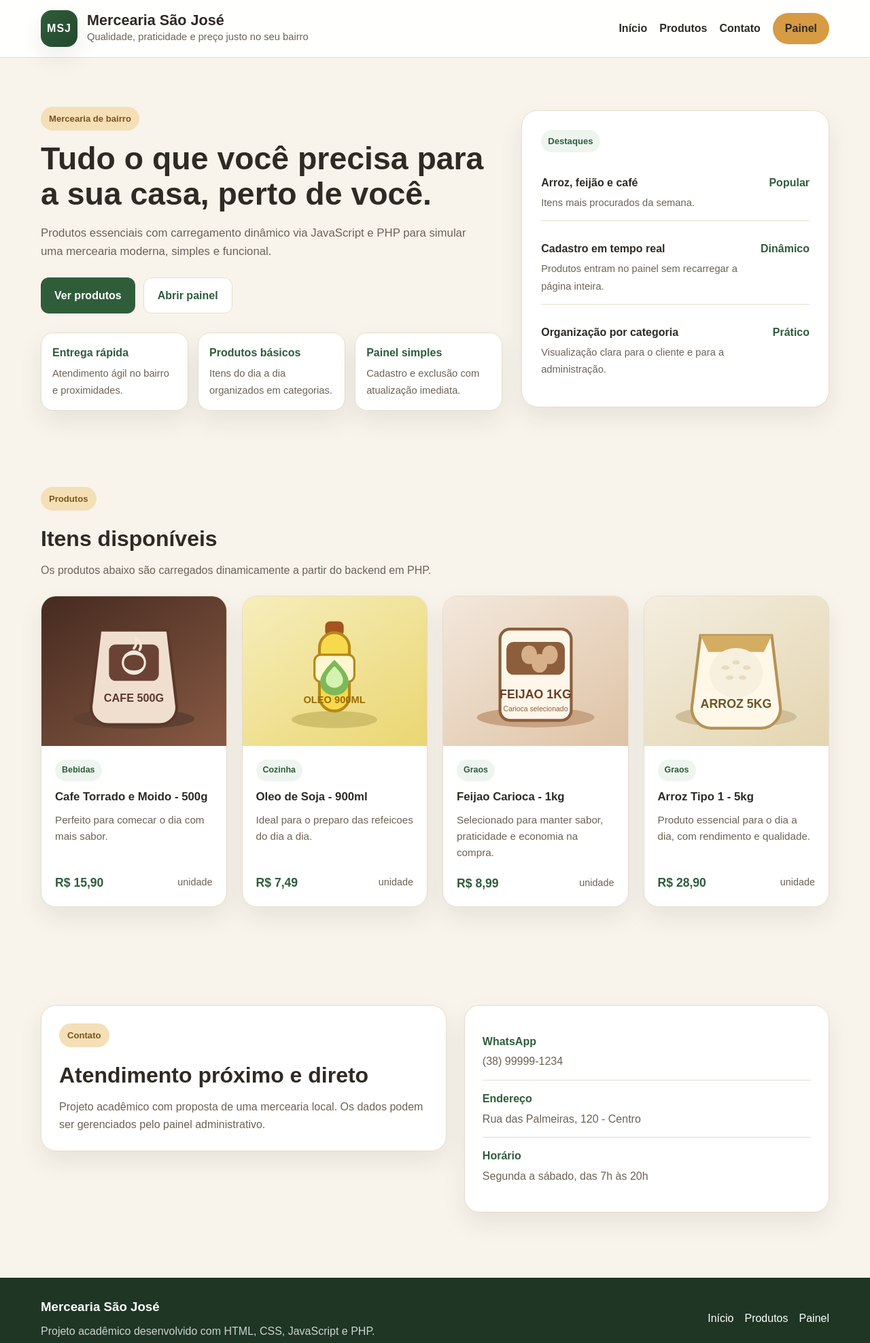
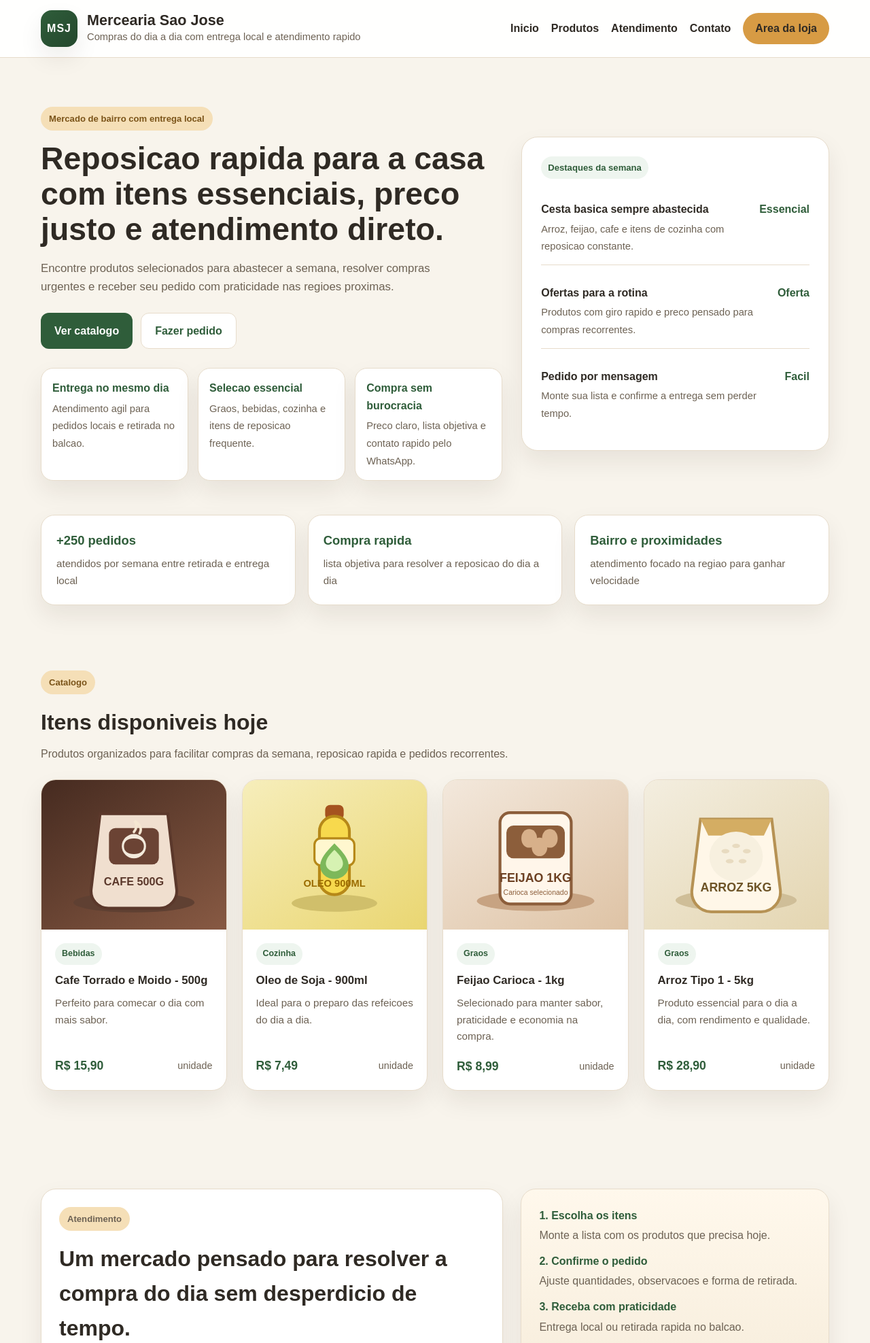
Before and after one commit to dduartess/Trabalho_Estacio_HTML-CSS-JS-PHP, a PHP site: page / in a window 1280 px wide. Shown: the top 1975 px of the page at 68% size. Run offline with PHP 8.4, Linux system fonts and the light colour scheme; data comes from the database, SQL or seed files in the repository.

Commit message:
feat: add admin login and polish storefront

```diff
--- a/atualizar-produto.php
+++ b/atualizar-produto.php
@@ -2,7 +2,10 @@
 
 header('Content-Type: application/json; charset=utf-8');
 
+require_once __DIR__ . '/auth.php';
 require_once __DIR__ . '/produto-utils.php';
+
+exigirAutenticacaoJson();
 
 $dadosProduto = validarDadosProduto(lerJsonDaRequisicao(), true);
 
--- a/excluir-produto.php
+++ b/excluir-produto.php
@@ -2,7 +2,10 @@
 
 header('Content-Type: application/json; charset=utf-8');
 
+require_once __DIR__ . '/auth.php';
 require_once __DIR__ . '/produto-utils.php';
+
+exigirAutenticacaoJson();
 
 $dadosRecebidos = lerJsonDaRequisicao();
 $idProduto = isset($dadosRecebidos['id']) ? (int) $dadosRecebidos['id'] : 0;
--- a/index.html
+++ b/index.html
@@ -3,25 +3,26 @@
 <head>
   <meta charset="UTF-8">
   <meta name="viewport" content="width=device-width, initial-scale=1.0">
-  <title>Mercearia São José</title>
+  <title>Mercearia Sao Jose</title>
   <link rel="stylesheet" href="./styles/styles.css">
 </head>
 <body>
   <header class="site-header">
     <div class="container header-content">
-      <a class="brand" href="#inicio" aria-label="Ir para o início da Mercearia São José">
+      <a class="brand" href="#inicio" aria-label="Ir para o inicio da Mercearia Sao Jose">
         <div class="brand-badge">MSJ</div>
         <div>
-          <h1>Mercearia São José</h1>
-          <p>Qualidade, praticidade e preço justo no seu bairro</p>
+          <h1>Mercearia Sao Jose</h1>
+          <p>Compras do dia a dia com entrega local e atendimento rapido</p>
         </div>
       </a>
 
-      <nav class="main-nav" aria-label="Navegação principal">
-        <a href="#inicio">Início</a>
+      <nav class="main-nav" aria-label="Navegacao principal">
+        <a href="#inicio">Inicio</a>
         <a href="#produtos">Produtos</a>
+        <a href="#atendimento">Atendimento</a>
         <a href="#contato">Contato</a>
-        <a href="painel.html" class="nav-highlight">Painel</a>
+        <a href="login.php" class="nav-highlight">Area da loja</a>
       </nav>
     </div>
   </header>
@@ -30,69 +31,86 @@
     <section class="hero-section" id="inicio">
       <div class="container hero-grid">
         <div class="hero-text">
-          <span class="section-tag">Mercearia de bairro</span>
-          <h2>Tudo o que você precisa para a sua casa, perto de você.</h2>
+          <span class="section-tag">Mercado de bairro com entrega local</span>
+          <h2>Reposicao rapida para a casa com itens essenciais, preco justo e atendimento direto.</h2>
           <p>
-            Produtos essenciais com carregamento dinâmico via JavaScript e PHP para
-            simular uma mercearia moderna, simples e funcional.
+            Encontre produtos selecionados para abastecer a semana, resolver compras urgentes
+            e receber seu pedido com praticidade nas regioes proximas.
           </p>
 
           <div class="hero-actions">
-            <a href="#produtos" class="btn btn-primary">Ver produtos</a>
-            <a href="painel.html" class="btn btn-secondary">Abrir painel</a>
+            <a href="#produtos" class="btn btn-primary">Ver catalogo</a>
+            <a href="#contato" class="btn btn-secondary">Fazer pedido</a>
           </div>
 
           <div class="hero-info">
             <article class="hero-info-card">
-              <strong>Entrega rápida</strong>
-              <span>Atendimento ágil no bairro e proximidades.</span>
+              <strong>Entrega no mesmo dia</strong>
+              <span>Atendimento agil para pedidos locais e retirada no balcao.</span>
             </article>
             <article class="hero-info-card">
-              <strong>Produtos básicos</strong>
-              <span>Itens do dia a dia organizados em categorias.</span>
+              <strong>Selecao essencial</strong>
+              <span>Graos, bebidas, cozinha e itens de reposicao frequente.</span>
             </article>
             <article class="hero-info-card">
-              <strong>Painel simples</strong>
-              <span>Cadastro e exclusão com atualização imediata.</span>
+              <strong>Compra sem burocracia</strong>
+              <span>Preco claro, lista objetiva e contato rapido pelo WhatsApp.</span>
             </article>
           </div>
         </div>
 
-        <aside class="hero-panel-card" aria-label="Destaques da mercearia">
-          <span class="card-label">Destaques</span>
+        <aside class="hero-panel-card" aria-label="Destaques da semana">
+          <span class="card-label">Destaques da semana</span>
           <ul class="featured-list">
             <li>
               <div>
-                <strong>Arroz, feijão e café</strong>
-                <span>Itens mais procurados da semana.</span>
+                <strong>Cesta basica sempre abastecida</strong>
+                <span>Arroz, feijao, cafe e itens de cozinha com reposicao constante.</span>
               </div>
-              <b>Popular</b>
+              <b>Essencial</b>
             </li>
             <li>
               <div>
-                <strong>Cadastro em tempo real</strong>
-                <span>Produtos entram no painel sem recarregar a página inteira.</span>
+                <strong>Ofertas para a rotina</strong>
+                <span>Produtos com giro rapido e preco pensado para compras recorrentes.</span>
               </div>
-              <b>Dinâmico</b>
+              <b>Oferta</b>
             </li>
             <li>
               <div>
-                <strong>Organização por categoria</strong>
-                <span>Visualização clara para o cliente e para a administração.</span>
+                <strong>Pedido por mensagem</strong>
+                <span>Monte sua lista e confirme a entrega sem perder tempo.</span>
               </div>
-              <b>Prático</b>
+              <b>Facil</b>
             </li>
           </ul>
         </aside>
       </div>
     </section>
 
+    <section class="trust-section" aria-label="Indicadores da loja">
+      <div class="container trust-grid">
+        <article class="trust-card">
+          <strong>+250 pedidos</strong>
+          <span>atendidos por semana entre retirada e entrega local</span>
+        </article>
+        <article class="trust-card">
+          <strong>Compra rapida</strong>
+          <span>lista objetiva para resolver a reposicao do dia a dia</span>
+        </article>
+        <article class="trust-card">
+          <strong>Bairro e proximidades</strong>
+          <span>atendimento focado na regiao para ganhar velocidade</span>
+        </article>
+      </div>
+    </section>
+
     <section class="products-section" id="produtos">
       <div class="container">
         <div class="section-header">
-          <span class="section-tag">Produtos</span>
-          <h2>Itens disponíveis</h2>
-          <p>Os produtos abaixo são carregados dinamicamente a partir do backend em PHP.</p>
+          <span class="section-tag">Catalogo</span>
+          <h2>Itens disponiveis hoje</h2>
+          <p>Produtos organizados para facilitar compras da semana, reposicao rapida e pedidos recorrentes.</p>
         </div>
 
         <div class="feedback-message" id="mensagem-produtos" hidden></div>
@@ -100,14 +118,36 @@
       </div>
     </section>
 
+    <section class="service-section" id="atendimento">
+      <div class="container service-grid">
+        <article class="service-card">
+          <span class="section-tag">Atendimento</span>
+          <h2>Um mercado pensado para resolver a compra do dia sem desperdicio de tempo.</h2>
+          <p>
+            Consulte o catalogo, envie sua lista, confirme quantidades e receba a previsao de entrega.
+            Tudo de forma objetiva para compras simples e recorrentes.
+          </p>
+        </article>
+
+        <article class="service-card accent">
+          <strong>1. Escolha os itens</strong>
+          <span>Monte a lista com os produtos que precisa hoje.</span>
+          <strong>2. Confirme o pedido</strong>
+          <span>Ajuste quantidades, observacoes e forma de retirada.</span>
+          <strong>3. Receba com praticidade</strong>
+          <span>Entrega local ou retirada rapida no balcao.</span>
+        </article>
+      </div>
+    </section>
+
     <section class="contact-section" id="contato">
       <div class="container contact-grid">
         <div class="contact-box">
           <span class="section-tag">Contato</span>
-          <h2>Atendimento próximo e direto</h2>
+          <h2>Atendimento proximo, direto e sem complicacao</h2>
           <p>
-            Projeto acadêmico com proposta de uma mercearia local. Os dados podem ser
-            gerenciados pelo painel administrativo.
+            Estamos prontos para atender compras urgentes, reposicao da casa e pedidos do cotidiano
+            com mais agilidade para o bairro e arredores.
           </p>
         </div>
 
@@ -117,12 +157,12 @@
             <span>(38) 99999-1234</span>
           </div>
           <div class="contact-line">
-            <strong>Endereço</strong>
+            <strong>Endereco</strong>
             <span>Rua das Palmeiras, 120 - Centro</span>
           </div>
           <div class="contact-line">
-            <strong>Horário</strong>
-            <span>Segunda a sábado, das 7h às 20h</span>
+            <strong>Horario</strong>
+            <span>Segunda a sabado, das 7h as 20h</span>
           </div>
         </div>
       </div>
@@ -132,13 +172,14 @@
   <footer class="site-footer">
     <div class="container footer-content">
       <div>
-        <h3>Mercearia São José</h3>
-        <p>Projeto acadêmico desenvolvido com HTML, CSS, JavaScript e PHP.</p>
+        <h3>Mercearia Sao Jose</h3>
+        <p>Mercado de bairro com atendimento local, entrega agil e selecao essencial.</p>
       </div>
       <div class="footer-links">
-        <a href="#inicio">Início</a>
+        <a href="#inicio">Inicio</a>
         <a href="#produtos">Produtos</a>
-        <a href="painel.html">Painel</a>
+        <a href="#contato">Contato</a>
+        <a href="painel.html">Area da loja</a>
       </div>
     </div>
   </footer>
--- a/salvar-produto.php
+++ b/salvar-produto.php
@@ -2,7 +2,10 @@
 
 header('Content-Type: application/json; charset=utf-8');
 
+require_once __DIR__ . '/auth.php';
 require_once __DIR__ . '/produto-utils.php';
+
+exigirAutenticacaoJson();
 
 $dadosProduto = validarDadosProduto(lerJsonDaRequisicao());
 
--- a/styles/styles.css
+++ b/styles/styles.css
@@ -124,6 +124,10 @@ textarea {
   padding: 72px 0 40px;
 }
 
+.trust-section {
+  padding: 10px 0 24px;
+}
+
 .hero-grid {
   display: grid;
   grid-template-columns: 1.2fr 0.8fr;
@@ -206,7 +210,9 @@ textarea {
 .product-card,
 .contact-card,
 .contact-box,
-.panel-card {
+.panel-card,
+.trust-card,
+.service-card {
   background: var(--surface);
   border: 1px solid var(--border);
   box-shadow: var(--shadow);
@@ -277,8 +283,32 @@ textarea {
   white-space: nowrap;
 }
 
+.trust-grid {
+  display: grid;
+  grid-template-columns: repeat(3, 1fr);
+  gap: 18px;
+}
+
+.trust-card {
+  border-radius: 20px;
+  padding: 22px;
+}
+
+.trust-card strong {
+  display: block;
+  margin-bottom: 6px;
+  color: var(--primary);
+  font-size: 1.15rem;
+}
+
+.trust-card span {
+  color: var(--text-soft);
+  font-size: 0.95rem;
+}
+
 .products-section,
-.contact-section {
+.contact-section,
+.service-section {
   padding: 72px 0;
 }
 
@@ -395,11 +425,44 @@ textarea {
   align-items: start;
 }
 
+.service-grid {
+  display: grid;
+  grid-template-columns: 1.2fr 0.8fr;
+  gap: 26px;
+  align-items: stretch;
+}
+
 .contact-box,
 .contact-card,
-.panel-card {
+.panel-card,
+.service-card {
   border-radius: 22px;
   padding: 26px;
+}
+
+.service-card h2 {
+  font-size: 2rem;
+  margin-bottom: 8px;
+}
+
+.service-card p,
+.service-card span {
+  color: var(--text-soft);
+}
+
+.service-card.accent {
+  background: linear-gradient(180deg, #fff8ec 0%, #f6ecda 100%);
+}
+
+.service-card.accent strong {
+  display: block;
+  margin-top: 12px;
+  margin-bottom: 4px;
+  color: var(--primary);
+}
+
+.service-card.accent strong:first-child {
+  margin-top: 0;
 }
 
 .contact-line {
```
Also changed, not shown: other parts of styles/styles.css (+29 -3 lines), auth.php (added, +74 -0 lines), login-handler.php (added, +34 -0 lines), login.js (added, +82 -0 lines), login.php (added, +52 -0 lines), logout.php (added, +8 -0 lines), painel.html (+4 -98 lines), painel.js (+17 -0 lines), painel.php (added, +112 -0 lines), README.md.
